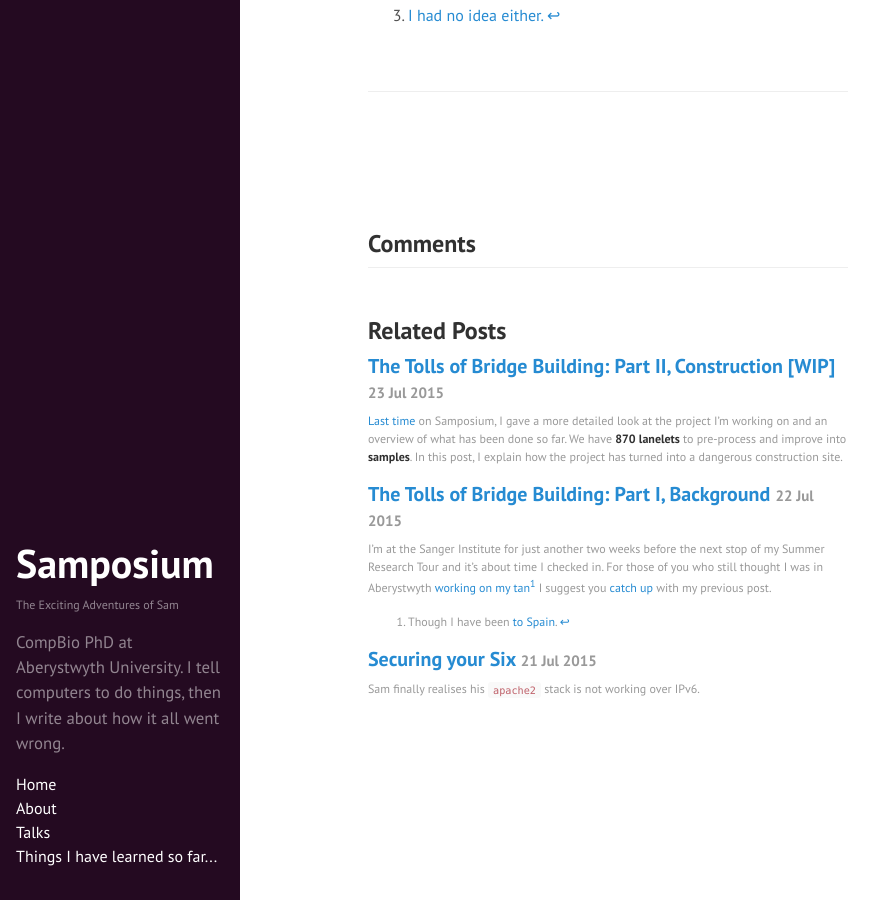
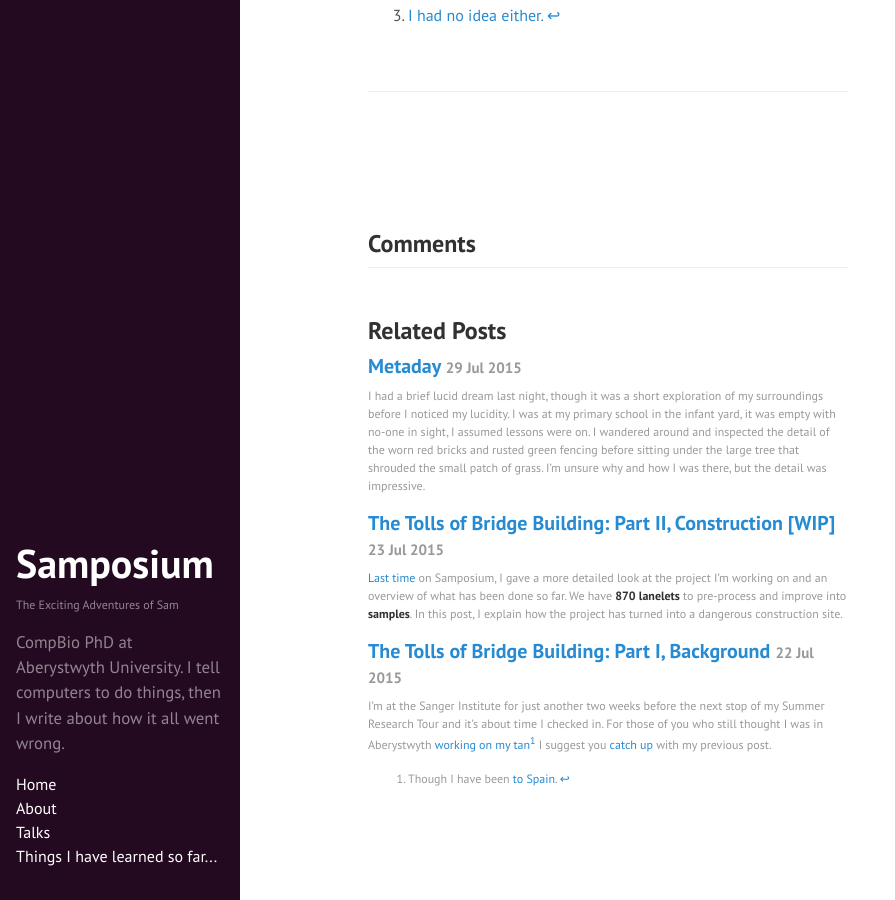
Before and after one commit to SamStudio8/samstudio8.github.io.off, a Jekyll site: the page built from _posts/2015-04-23-the-story-so-far-p3.md, in a window 1280 px wide and 900 px high, scrolled down 1799 px. Shown: the whole window, without its empty margins (0-895 px from the left). Built offline with Jekyll 4.4.1, drawn with Linux system fonts in a browser that asks for light colours; Markdown is read by kramdown in place of the engine named in the settings; comment, search, counter and statistics services are not loaded.

```diff
--- a/_posts/2015-07-29-metaday.md
+++ b/_posts/2015-07-29-metaday.md
@@ -1,3 +1,8 @@
+---
+layout: post
+title: "Metaday"
+---
+
 I had a brief lucid dream last night, though it was a short exploration of my surroundings
 before I noticed my lucidity. I was at my primary school in the infant yard, it was empty
 with no-one in sight, I assumed lessons were on. I wandered around and inspected the detail of the
```
